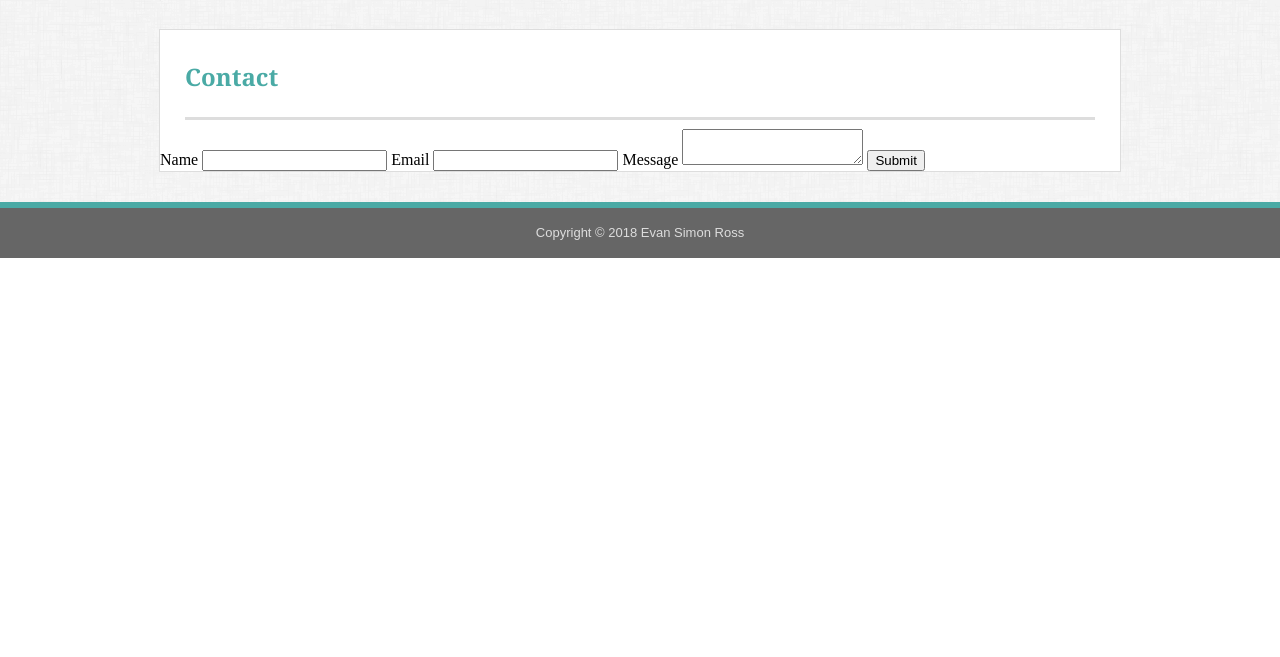
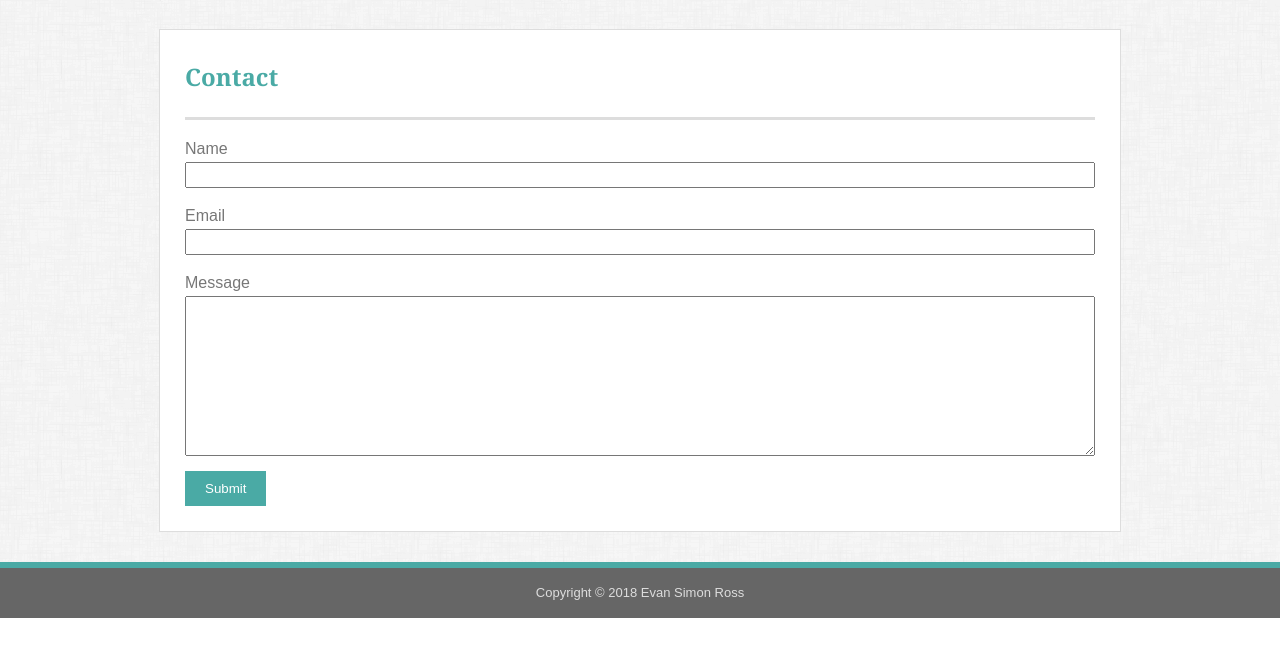
Before and after one commit to DavidWProject/Basic-Portfolio, a plain HTML site: page contact.html in a window 1280 px wide. Shown: the part 77-734 px from the top of the page. Drawn offline with Linux system fonts and the light colour scheme.

Commit message:
Styled contact.html

```diff
--- a/assets/css/style.css
+++ b/assets/css/style.css
@@ -32,7 +32,6 @@ a:hover{
 
 h1{
     font-family: 'Georgia', Times, Times New Roman, serif;
-    padding: 25px;
     font-size: x-large;
     font-weight: bold;
 }
@@ -43,8 +42,37 @@ hr{
     border: 0;
     border-top: 3px solid #ddd;
     padding: 0;
-    margin-left: 25px;
-    margin-right: 25px;
+}
+
+label{
+    font-family: 'Arial', 'Helvetica Neue', Helvetica, sans-serif;
+    color: #777777;
+    display: block;
+    margin-top: 20px;
+    margin-bottom: 5px;
+}
+
+input{
+    width: 100%;
+    display: block;
+    line-height: 1.5em;
+}
+
+textarea{
+    width: 100%;
+    height: 20%;
+    display: block;
+}
+
+button{
+    border: none;
+    padding-left: 20px;
+    padding-right: 20px;
+    padding-top: 10px;
+    padding-bottom: 10px;
+    margin-top: 15px;
+    background-color: #4aaaa5;
+    color: #fff;
 }
 
 section{
@@ -58,12 +86,13 @@ section{
 #content{
     background-color: #ffffff;
     float: middle;
-    width: 960px;
+    width: 910px;
     margin: auto;
     margin-top: 30px;
     margin-bottom: 30px;
     border: solid 1px;
     border-color: #dddddd;
+    padding: 25px;
 }
 
 footer{
@@ -82,11 +111,12 @@ p{
     background-color: #4aaaa5;
     color: #ffffff;
     float: left;
+    padding: 25px;
 }
 
 #page-name{
     color: #4aaaa5;
-    padding-top: 35px;
+    padding-top: 10px;
     padding-bottom: 20px;
 }
 
```
